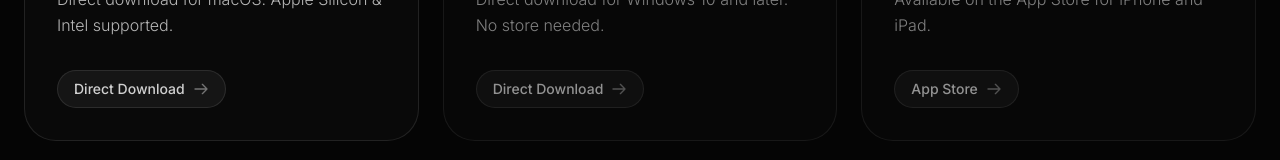
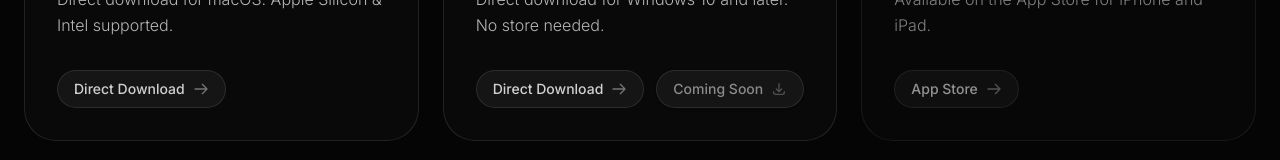
Before and after one commit to ppplayermusic/website, a Next.js app: page /en/download in a window 1280 px wide. Shown: the part 778-938 px from the top of the page. Built offline with nearby package versions, Linux system fonts and the light colour scheme; no server answers.

Commit message:
feat: enable Windows download and add disabled state for secondary platform links

```diff
--- a/components/sections/PlatformCardsSection.tsx
+++ b/components/sections/PlatformCardsSection.tsx
@@ -40,7 +40,10 @@ export default function PlatformCardsSection() {
       href: DOWNLOAD_LINKS.windows,
       color: 'rgba(6, 182, 212, 0.1)',
       gradient: 'from-cyan-500/10 to-transparent',
-      isAvailable: false,
+      isAvailable: true,
+      secondaryHref: '#',
+      secondaryBadge: tCTA('comingSoon'),
+      secondaryIsAvailable: false,
     },
     {
       id: 'ios',
@@ -147,7 +150,18 @@ export default function PlatformCardsSection() {
                     {platform.secondaryHref && platform.secondaryBadge && (
                       <a
                         href={platform.secondaryHref}
-                        className="inline-flex items-center gap-2 px-4 py-2 rounded-full bg-white/5 border border-white/10 text-sm font-medium text-white/80 hover:bg-white/10 hover:text-white transition-all duration-300 pointer-events-auto shadow-sm"
+                        onClick={(e) => {
+                          // @ts-ignore - inline secondaryIsAvailable property
+                          if (platform.secondaryIsAvailable === false) {
+                            e.preventDefault();
+                          }
+                        }}
+                        className={`inline-flex items-center gap-2 px-4 py-2 rounded-full border border-white/10 text-sm font-medium transition-all duration-300 pointer-events-auto shadow-sm ${
+                          // @ts-ignore
+                          platform.secondaryIsAvailable === false
+                            ? 'bg-white/5 text-white/50 cursor-not-allowed'
+                            : 'bg-white/5 text-white/80 hover:bg-white/10 hover:text-white'
+                        }`}
                       >
                         {platform.secondaryBadge}
                         <svg className="w-4 h-4 opacity-50" fill="none" viewBox="0 0 24 24" stroke="currentColor">
```
